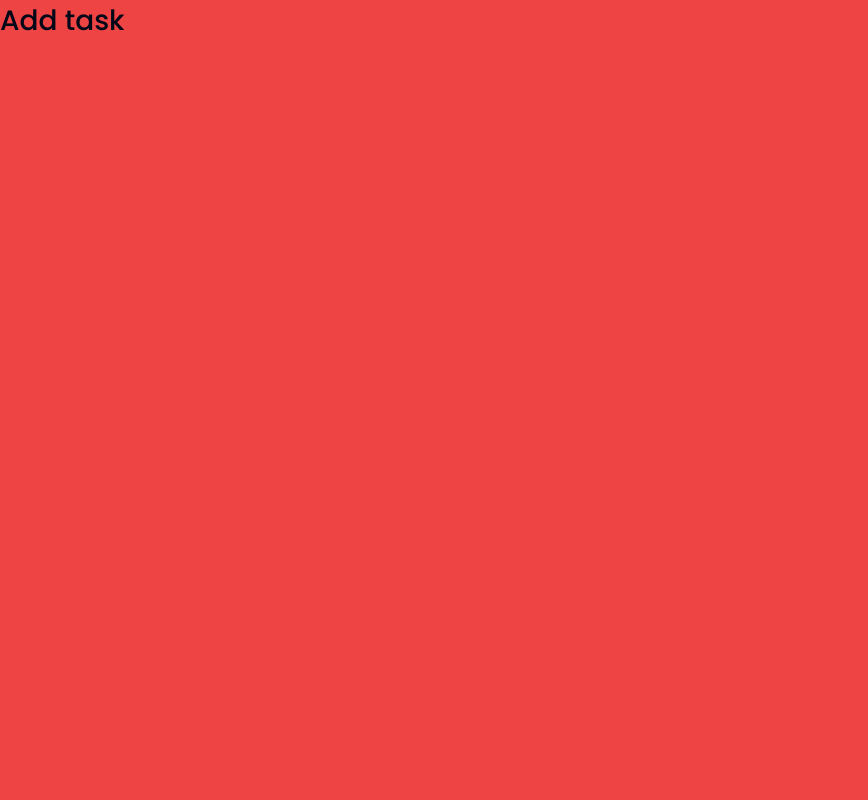
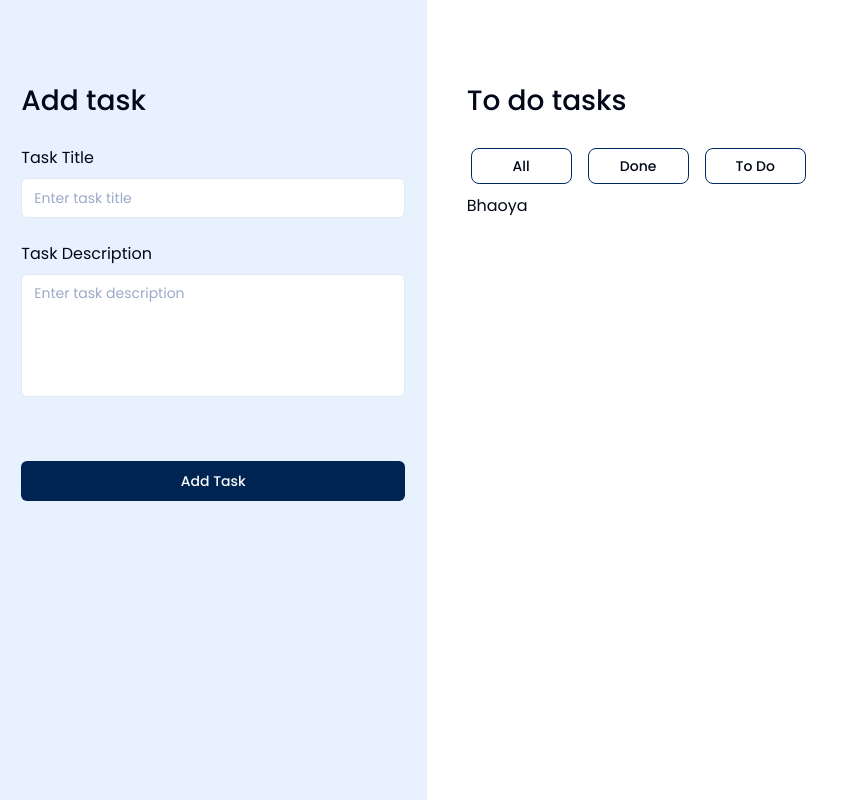
Before and after one commit to khanrazadev/todo-assesment, a Next.js app: page / in a window 1280 px wide. Shown: the whole page, without its empty margins (0-868 px from the left). Built offline with nearby package versions, Linux system fonts and the light colour scheme.

Commit message:
Added Todos page and layout Made Add Task UI Made Tabs(To do tasks section)

```diff
--- a/app/(todos)/layout.jsx
+++ b/app/(todos)/layout.jsx
@@ -1,7 +1,7 @@
 import React from "react";
 
 const TodosLayout = ({ children }) => {
-  return <main className="bg-red-500 h-full">{children}</main>;
+  return <main className="h-full">{children}</main>;
 };
 
 export default TodosLayout;
--- a/app/(todos)/page.jsx
+++ b/app/(todos)/page.jsx
@@ -1,11 +1,45 @@
+import { Button } from "@/components/ui/button";
+import { Input } from "@/components/ui/input";
+import { Tabs, TabsContent, TabsList, TabsTrigger } from "@/components/ui/tabs";
+import { Textarea } from "@/components/ui/textarea";
 import React from "react";
 
 const TodosPage = () => {
   return (
-    <div className="">
-      {/* Add task */}
-      <div>
-        <label className="text-headline">Add task</label>
+    <div className="grid grid-cols-3 h-full">
+      <div className=" bg-[#E8F2FF] col-span-1">
+        <div className=" h-full  mx-auto max-w-sm flex flex-col gap-6 py-20">
+          <label className="text-headline">Add task</label>
+          <div className="space-y-2">
+            <label>Task Title</label>
+            <Input type="email" id="email" placeholder="Enter task title" />
+          </div>
+          <div className="space-y-2">
+            <label>Task Description</label>
+            <Textarea
+              type="email"
+              id="email"
+              placeholder="Enter task description"
+              className=" h-[123px] resize-none"
+            />
+          </div>
+          <Button className="w-full mt-10">Add Task</Button>
+        </div>
+      </div>
+      <div className="col-span-2">
+        <div className=" h-full px-10 flex flex-col gap-6 py-20">
+          <label className="text-headline">To do tasks</label>
+
+          <Tabs defaultValue="account" className="w-[400px]">
+            <TabsList className="gap-4">
+              <TabsTrigger value="all">All</TabsTrigger>
+              <TabsTrigger value="done">Done</TabsTrigger>
+              <TabsTrigger value="to-do">To Do</TabsTrigger>
+            </TabsList>
+            <TabsContent value="account">Bhaoya</TabsContent>
+            <TabsContent value="password">Hello</TabsContent>
+          </Tabs>
+        </div>
       </div>
     </div>
   );
```
